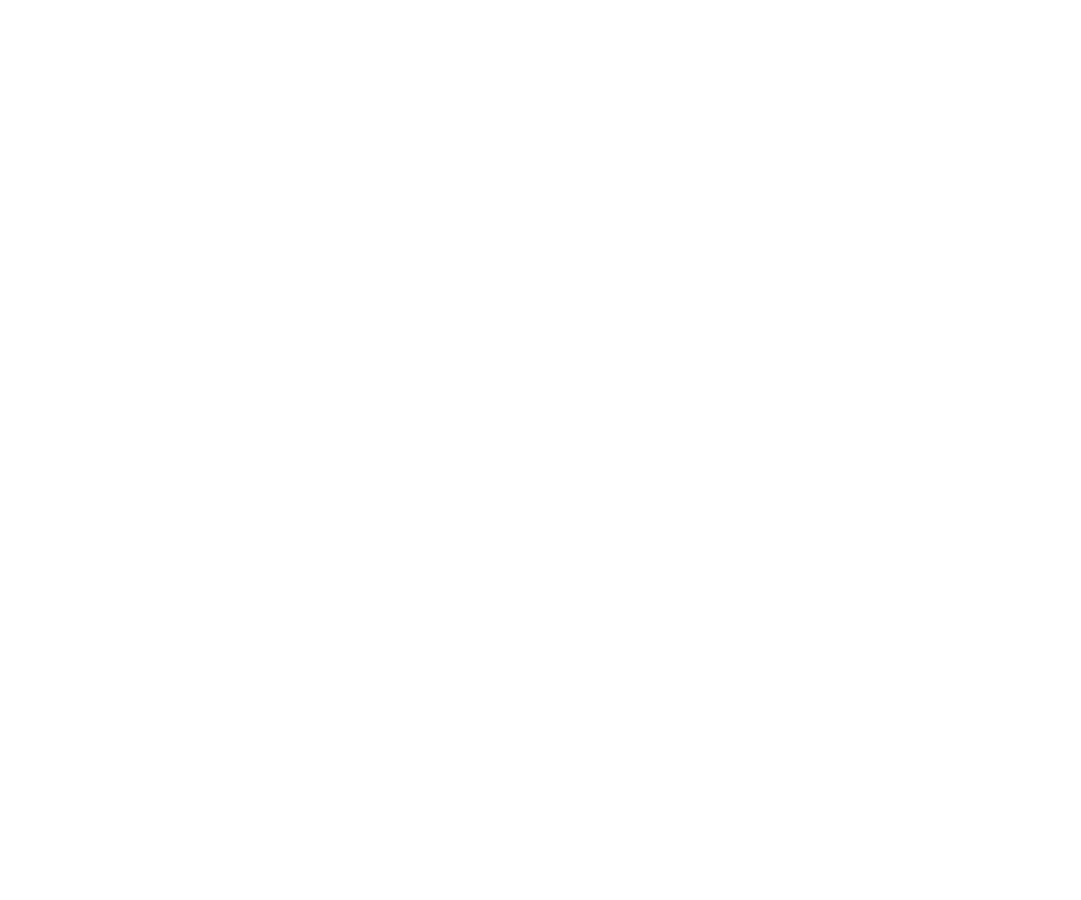
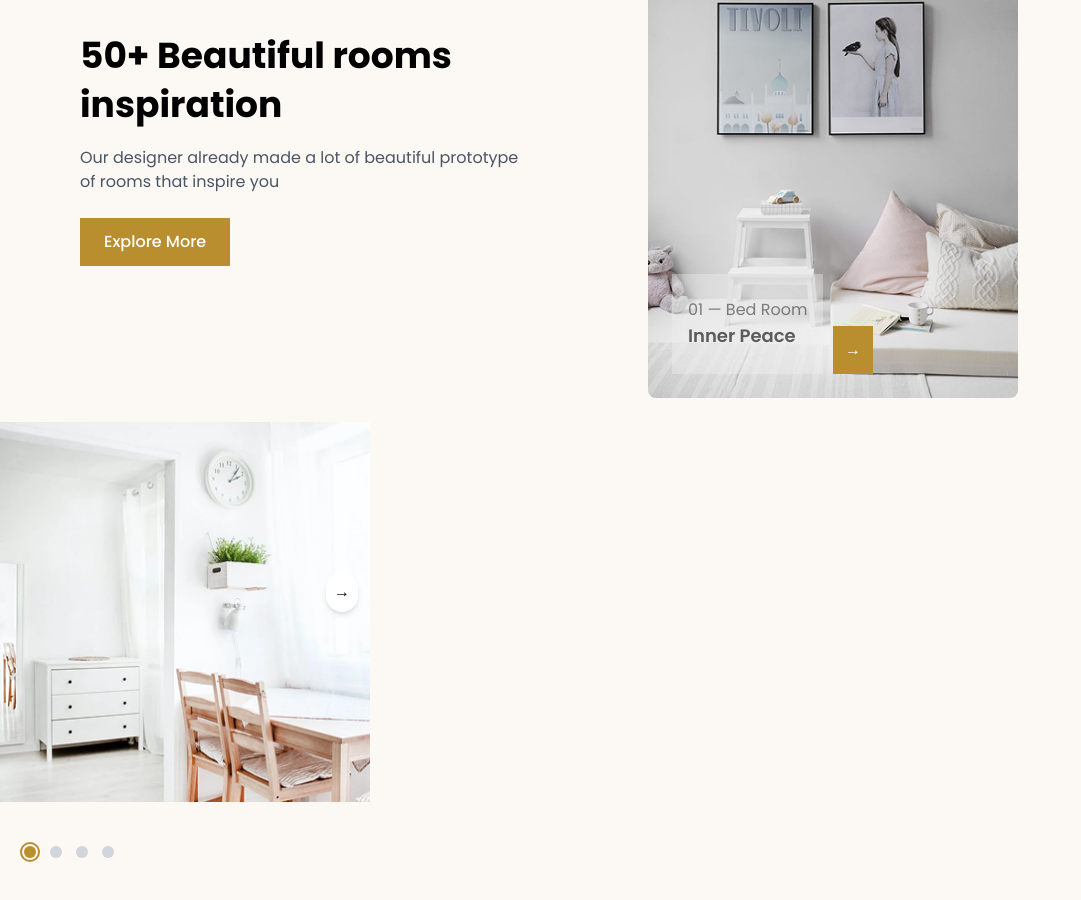
Before and after one commit to ahmedabdelrshed/ecommerce_task, a Next.js app: page / in a window 1280 px wide. Shown: the part 2708-3608 px from the top of the page, without its empty margins (0-1081 px from the left). Before the commit the page ends 2542 px from the top, so only its background shows below. Built offline with nearby package versions, Linux system fonts and the light colour scheme.

Commit message:
add rooms section

```diff
--- /dev/null
+++ b/src/app/_components/RoomsInspiration.tsx
@@ -0,0 +1,87 @@
+// components/RoomsInspiration.tsx
+import Image from "next/image";
+
+
+const RoomsInspiration = () => {
+  return (
+    <section className="bg-[#FCF8F3] py-16 ">
+      <div className="container mx-auto flex flex-col lg:flex-row items-center gap-6 flex-wrap">
+        {/* Left Content */}
+        <div className=" ps-20 lg:mr-24">
+          <h2 className="text-3xl md:text-4xl font-bold leading-snug mb-4">
+            50+ Beautiful rooms <br /> inspiration
+          </h2>
+          <p className="text-gray-600 mb-6 max-w-md">
+            Our designer already made a lot of beautiful prototype of rooms that
+            inspire you
+          </p>
+          <button className="bg-[#B88E2F] text-white px-6 py-3 font-medium hover:opacity-90 transition">
+            Explore More
+          </button>
+        </div>
+
+        {/* Right Slider */}
+
+        {/* Card 1 */}
+        <div className="relative flex-shrink-0 w-[370px] h-[500px] overflow-hidden rounded-lg">
+          <Image
+            src="/images/room1.png"
+            alt="Room 1"
+            fill
+            className="object-cover"
+          />
+          {/* Overlay */}
+          <div className="absolute bottom-6 left-6 backdrop-blur-3xl bg-white/30 opacity-80 px-4 py-6">
+            <p className=" text-[#616161]">01 — Bed Room</p>
+            <h3 className="text-lg font-semibold text-[#3A3A3A]">
+              Inner Peace
+            </h3>
+          </div>
+          {/* Arrow Button */}
+          <button className="absolute bottom-6 left-1/2 bg-[#B88E2F] p-3 text-white">
+            →
+          </button>
+        </div>
+
+        {/* Card 2 */}
+        <div className="relative  w-[370px] h-[500px] overflow-hidden  ">
+          <Image
+            src="/images/room2.png"
+            alt="Room 2"
+            className="object-cover !h-[380px]"
+            width={400}
+            height={300}
+          />
+          {/* Arrow Button */}
+          <button className="absolute top-[30%] right-3 bg-white p-2 rounded-full shadow-md">
+            →
+          </button>
+          <div className="mt-10 flex gap-1.5 px-5">
+            <SliderDot active />
+            <SliderDot />
+            <SliderDot />
+            <SliderDot />
+          </div>
+        </div>
+      </div>
+    </section>
+  );
+};
+
+export default RoomsInspiration;
+
+type DotProps = {
+  active?: boolean;
+};
+
+const SliderDot = ({ active }: DotProps) => {
+  return (
+    <button
+      className={`w-5 h-5 cursor-pointer rounded-full flex items-center justify-center transition-all duration-300 ${
+        active ? "border-2 border-[#B88E2F]" : ""
+      }`}
+    >
+      <div className={`w-3 h-3 ${active ? "bg-[#B88E2F]" : "bg-gray-300"} rounded-full`} />
+    </button>
+  );
+};
--- a/src/app/page.tsx
+++ b/src/app/page.tsx
@@ -1,6 +1,7 @@
 import ProductsSection from "@/components/ProductsSections";
 import Categories from "./_components/Categories";
 import Hero from "./_components/Hero";
+import RoomsInspiration from "./_components/RoomsInspiration";
 
 export default function Home() {
   return (
@@ -8,6 +9,7 @@
       <Hero />
       <Categories />
       <ProductsSection />
+      <RoomsInspiration />
     </main>
   );
 }
```
Also changed, not shown: public/images/room1.png (added), public/images/room2.png (added).
